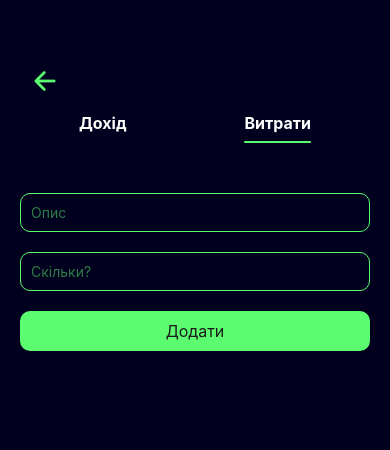
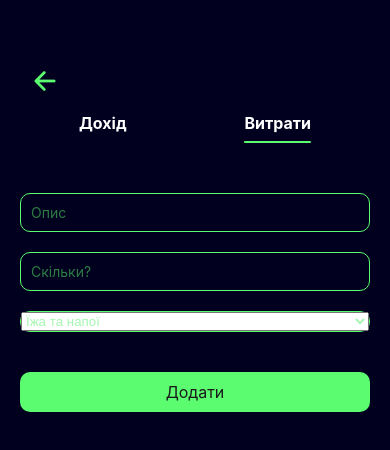
Before and after one commit to illia-kyselov/FinTracker, a React Native app: screen /AddExpense in a window 390 px wide. Shown: the top 450 px of the page. Built offline with nearby package versions, Linux system fonts and the light colour scheme.

Commit message:
added new UI CategoryPicker & new categorySlice

```diff
--- a/package.json
+++ b/package.json
@@ -10,6 +10,7 @@
   },
   "dependencies": {
     "@react-native-async-storage/async-storage": "^2.1.0",
+    "@react-native-picker/picker": "^2.10.2",
     "@react-navigation/native": "^7.0.14",
     "@react-navigation/stack": "^7.1.1",
     "@reduxjs/toolkit": "^2.5.0",
--- a/src/components/ExpenseForm.tsx
+++ b/src/components/ExpenseForm.tsx
@@ -1,10 +1,13 @@
 import React, { useState } from 'react';
 import { View, StyleSheet, Text } from 'react-native';
+import { useSelector } from 'react-redux';
 import Input from '../components/UI/Input';
 import SubmitButton from '../components/UI/SubmitButton';
-import { Colors, FontSize, MarginBottom, MarginTop, PaddingTop } from '../styles/tokens';
+import CategoryPicker from '../components/UI/CategoryPicker';
+import { Colors, FontSize, Gap, MarginBottom, PaddingTop } from '../styles/tokens';
 import { useAddExpense } from '../hooks/useAddExpense';
 import { AddExpenseScreenNavigationProp } from '../types/types';
+import { RootState } from '../store/store';
 
 interface ExpenseFormProps {
     type: 'income' | 'expense';
@@ -14,12 +17,16 @@ interface ExpenseFormProps {
 const ExpenseForm: React.FC<ExpenseFormProps> = ({ type, navigation }) => {
     const [description, setDescription] = useState('');
     const [amount, setAmount] = useState('');
-    const [errors, setErrors] = useState<{ description?: string; amount?: string }>({});
+    const [category, setCategory] = useState<string>('');
+    const [errors, setErrors] = useState<{ description?: string; amount?: string; category?: string }>({});
 
     const handleAddExpense = useAddExpense();
 
+    const expenseCategories = useSelector((state: RootState) => state.categories.expenseCategories);
+    const incomeCategories = useSelector((state: RootState) => state.categories.incomeCategories);
+
     const handleSubmit = () => {
-        const newErrors: { description?: string; amount?: string } = {};
+        const newErrors: { description?: string; amount?: string; category?: string } = {};
 
         if (!description) {
             newErrors.description = 'Це поле обов\'язкове';
@@ -30,17 +37,21 @@ const ExpenseForm: React.FC<ExpenseFormProps> = ({ type, navigation }) => {
         if (!amount) newErrors.amount = 'Це поле обов\'язкове';
         else if (isNaN(Number(amount))) newErrors.amount = 'Тут має бути тільки число';
 
+        if (!category) newErrors.category = 'Оберіть категорію';
+
         if (Object.keys(newErrors).length > 0) {
             setErrors(newErrors);
             return;
         }
 
-        handleAddExpense(description, amount, type, navigation);
+        handleAddExpense(description, amount, category, navigation);
     };
+
+    const categories = type === 'expense' ? expenseCategories : incomeCategories;
 
     return (
         <View style={styles.container}>
-            <View style={styles.inputWrapper}>
+            <View>
                 <Input
                     placeholder="Опис"
                     value={description}
@@ -50,7 +61,7 @@ const ExpenseForm: React.FC<ExpenseFormProps> = ({ type, navigation }) => {
                 {errors.description && <Text style={styles.errorText}>{errors.description}</Text>}
             </View>
 
-            <View style={styles.inputWrapper}>
+            <View>
                 <Input
                     placeholder="Скільки?"
                     value={amount}
@@ -58,6 +69,14 @@ const ExpenseForm: React.FC<ExpenseFormProps> = ({ type, navigation }) => {
                     style={errors.amount ? styles.inputError : {}}
                 />
                 {errors.amount && <Text style={styles.errorText}>{errors.amount}</Text>}
+            </View>
+
+            <View style={styles.categoryPicker}>
+                <CategoryPicker
+                    selectedValue={category}
+                    onValueChange={setCategory}
+                    categories={categories}
+                />
             </View>
 
             <SubmitButton onPress={handleSubmit} text="Додати" />
@@ -70,17 +89,20 @@ const styles = StyleSheet.create({
         flex: 1,
         backgroundColor: Colors.primary,
         paddingTop: PaddingTop.pt50,
-    },
-    inputWrapper: {
-        marginBottom: MarginBottom.mb20,
+        gap: Gap.g20,
     },
     inputError: {
         borderColor: Colors.error,
     },
+    categoryPicker: {
+        borderColor: Colors.error,
+        backgroundColor: Colors.primary,
+        marginBottom: MarginBottom.mb20,
+    },
     errorText: {
         color: Colors.error,
         fontSize: FontSize.fs12,
-        marginTop: MarginTop.mt20,
+        marginTop: MarginBottom.mb5,
     },
 });
 
--- /dev/null
+++ b/src/components/UI/CategoryPicker.tsx
@@ -0,0 +1,47 @@
+import React, { useEffect } from 'react';
+import { View, StyleSheet } from 'react-native';
+import { Colors, Radius } from '../../styles/tokens';
+import { Picker } from '@react-native-picker/picker';
+
+interface CategoryPickerProps {
+    selectedValue: string;
+    onValueChange: (value: string) => void;
+    categories: string[];
+    defaultCategory?: string;
+}
+
+const CategoryPicker: React.FC<CategoryPickerProps> = ({ selectedValue, onValueChange, categories, defaultCategory }) => {
+    useEffect(() => {
+        if (defaultCategory && !selectedValue) {
+            onValueChange(defaultCategory);
+        }
+    }, [defaultCategory, selectedValue, onValueChange]);
+
+    return (
+        <View style={styles.inputWrapper}>
+            <Picker
+                selectedValue={selectedValue}
+                onValueChange={onValueChange}
+                style={styles.inputValue}
+            >
+                {categories.map((category, index) => (
+                    <Picker.Item key={index} label={category} value={category} />
+                ))}
+            </Picker>
+        </View>
+    );
+};
+
+const styles = StyleSheet.create({
+    inputWrapper: {
+        borderWidth: 1,
+        borderColor: Colors.greenText,
+        borderRadius: Radius.r10,
+        color: Colors.mainText,
+    },
+    inputValue: {
+        color: Colors.placeholder,
+    }
+});
+
+export default CategoryPicker;
--- /dev/null
+++ b/src/store/slices/categoriesSlice.ts
@@ -0,0 +1,41 @@
+import { createSlice } from '@reduxjs/toolkit';
+
+interface CategoriesState {
+    expenseCategories: string[];
+    incomeCategories: string[];
+}
+
+const initialState: CategoriesState = {
+    expenseCategories: [
+        'Їжа та напої',
+        'Без категорії',
+        'Бакалія',
+        'Транспорт',
+        'Інтернет',
+        'Оренда',
+        'Розваги',
+        'Покупки',
+    ],
+    incomeCategories: [
+        'Заробітня плата',
+        'Без категорії',
+        'Бюджет',
+    ],
+};
+
+const categoriesSlice = createSlice({
+    name: 'categories',
+    initialState,
+    reducers: {
+        setExpenseCategories: (state, action) => {
+            state.expenseCategories = action.payload;
+        },
+        setIncomeCategories: (state, action) => {
+            state.incomeCategories = action.payload;
+        },
+    },
+});
+
+export const { setExpenseCategories, setIncomeCategories } = categoriesSlice.actions;
+
+export default categoriesSlice.reducer;
--- a/src/store/store.ts
+++ b/src/store/store.ts
@@ -2,26 +2,23 @@ import { configureStore } from '@reduxjs/toolkit';
 import { persistStore, persistReducer } from 'redux-persist';
 import AsyncStorage from '@react-native-async-storage/async-storage';
 import expenseReducer from './slices/expenseSlice';
-
-
+import categoriesReducer from './slices/categoriesSlice';
 
 const persistConfig = {
     key: 'root',
     storage: AsyncStorage,
 };
 
-const persistedReducer = persistReducer(persistConfig, expenseReducer);
+const persistedExpenseReducer = persistReducer(persistConfig, expenseReducer);
 
 export const store = configureStore({
     reducer: {
-        expenses: persistedReducer,
+        expenses: persistedExpenseReducer,
+        categories: categoriesReducer,
     },
 });
 
 export const persistor = persistStore(store);
 
-// Refresh data
-// persistor.purge();
-
 export type RootState = ReturnType<typeof store.getState>;
 export type AppDispatch = typeof store.dispatch;
--- a/src/styles/tokens.ts
+++ b/src/styles/tokens.ts
@@ -14,6 +14,10 @@ export const Colors = {
 
 export const Radius = {
     r10: 10,
+}
+
+export const Gap = {
+    g20: 20,
 }
 
 export const Padding = {
```
Also changed, not shown: 1 other file (tests, documents, lock files or other folders).
